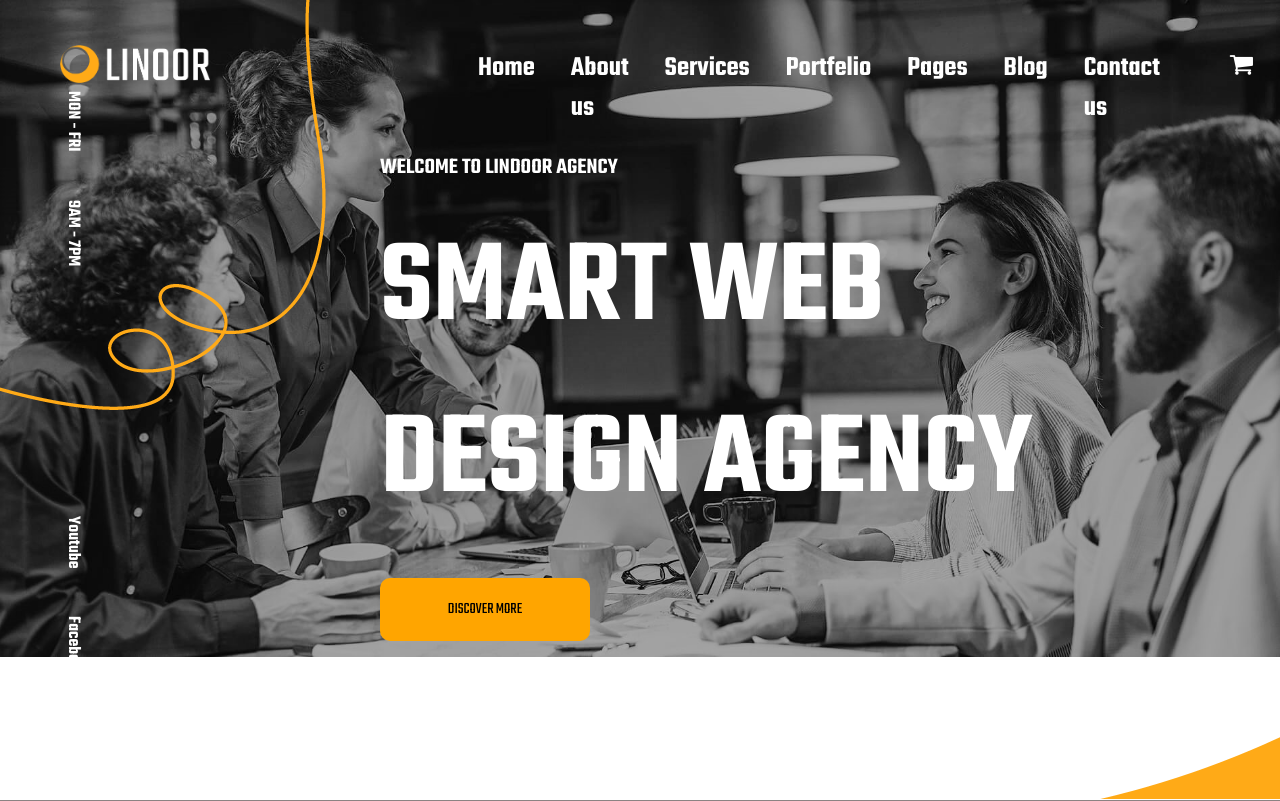
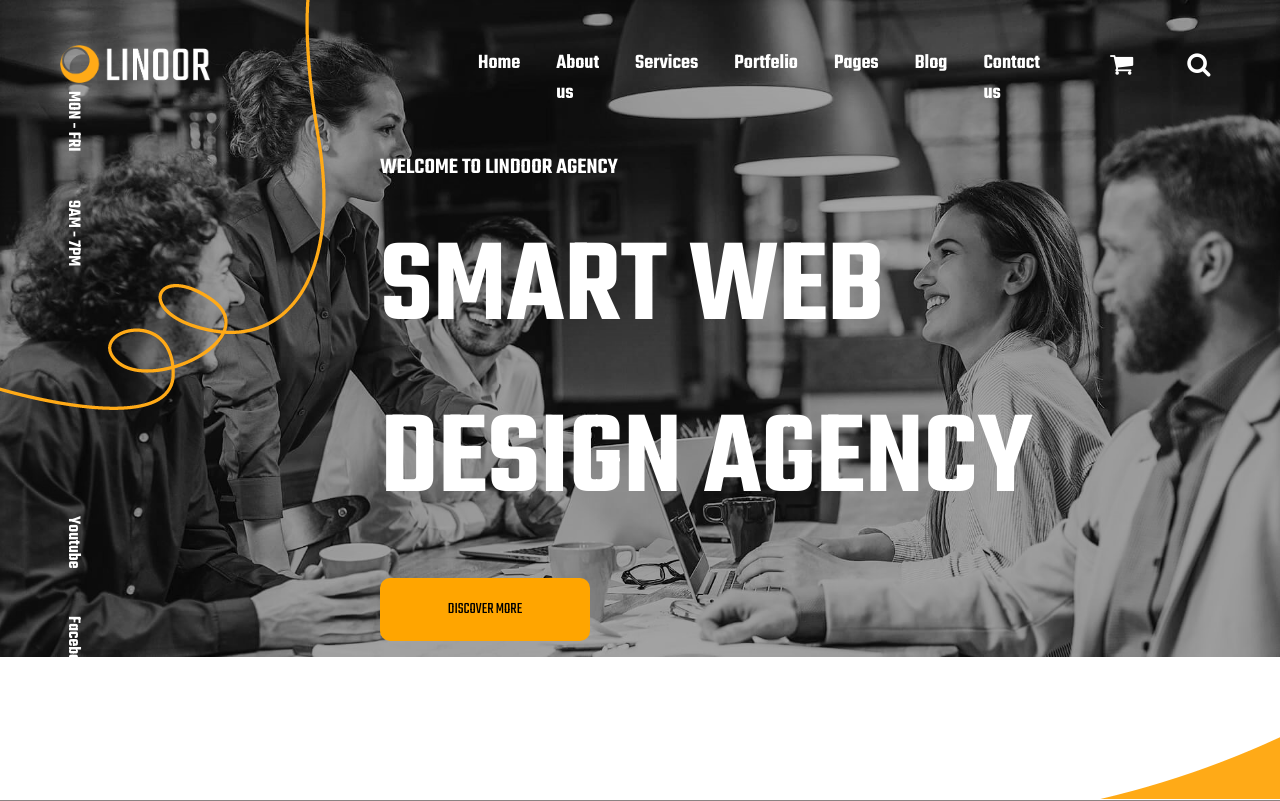
Before and after one commit to kalpeshtamboli/Linoor-Template, a plain HTML site: page yadnesh/index.html in a window 1280 px wide. Shown: the top 801 px of the page. Drawn offline with Linux system fonts and the light colour scheme.

Commit message:
Update style.css

```diff
--- a/yadnesh/style.css
+++ b/yadnesh/style.css
@@ -38,7 +38,7 @@ html {
     color: white;
     /* text-align: center; */
     padding: 18px;
-    font-size: 1.75rem;
+    font-size: 1.30rem;
 
 }
 
```
